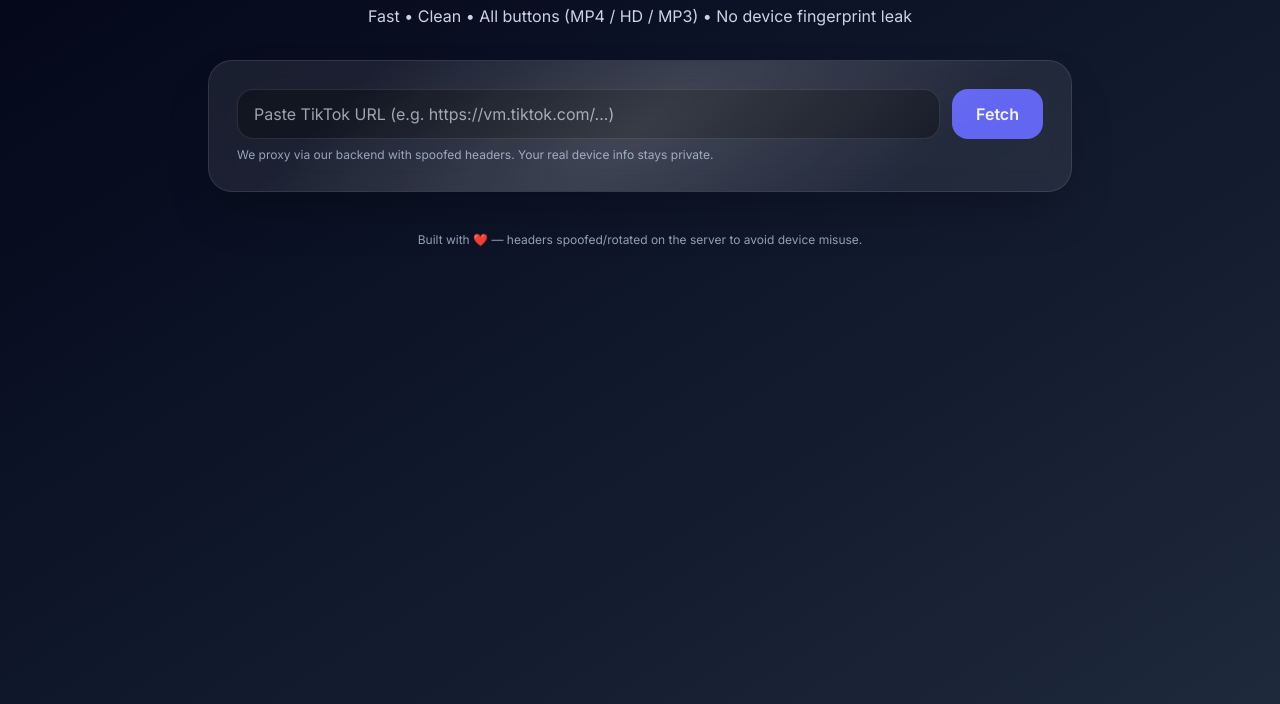
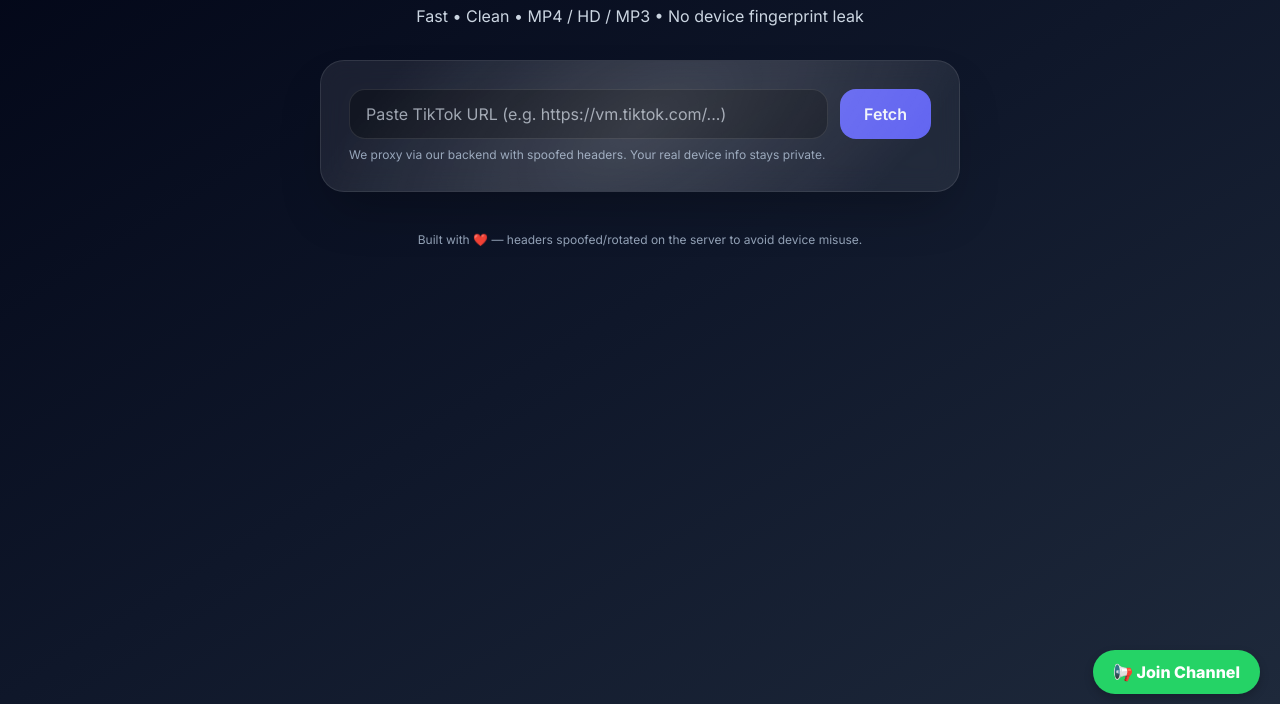
Before and after one commit to abdullahasad491326/URDU-AI-RESPONSE, a website: page public/TikTok.html in a window 1280 px wide. Shown: the part 96-800 px from the top of the page. Drawn offline with nearby package versions, Linux system fonts and the light colour scheme.

Commit message:
Update TikTok.html

```diff
--- a/public/TikTok.html
+++ b/public/TikTok.html
@@ -25,15 +25,17 @@
   </style>
 </head>
 <body class="min-h-screen bg-gradient-to-br from-slate-950 via-slate-900 to-slate-800 text-slate-100">
-  <div class="max-w-4xl mx-auto px-4 py-10">
+  <div class="max-w-2xl mx-auto px-4 py-10">
 
+    <!-- Header -->
     <header class="mb-8 text-center">
       <h1 class="text-4xl md:text-5xl font-extrabold tracking-tight">
         <span class="bg-clip-text text-transparent bg-gradient-to-r from-indigo-300 via-fuchsia-300 to-pink-300">Pro TikTok Downloader</span>
       </h1>
-      <p class="mt-3 text-slate-300">Fast • Clean • All buttons (MP4 / HD / MP3) • No device fingerprint leak</p>
+      <p class="mt-3 text-slate-300">Fast • Clean • MP4 / HD / MP3 • No device fingerprint leak</p>
     </header>
 
+    <!-- Input Section -->
     <section class="glass shine rounded-3xl p-5 md:p-7 shadow-2xl border border-white/10">
       <div class="flex flex-col md:flex-row gap-3">
         <input
@@ -48,26 +50,31 @@
       <p id="hint" class="mt-2 text-xs text-slate-400">We proxy via our backend with spoofed headers. Your real device info stays private.</p>
     </section>
 
+    <!-- Result Section -->
     <section id="result" class="mt-8 hidden">
-      <div class="grid md:grid-cols-2 gap-6">
-        <div class="glass rounded-3xl p-4 border border-white/10">
-          <img id="thumb" src="" alt="thumbnail" class="w-full rounded-2xl object-cover aspect-video"/>
-          <h2 id="title" class="mt-4 text-xl font-bold line-clamp-3"></h2>
-          <video id="player" class="mt-4 w-full rounded-2xl" controls></video>
-        </div>
-
-        <div class="glass rounded-3xl p-4 border border-white/10">
-          <h3 class="text-lg font-semibold mb-4">Download Options</h3>
-          <div id="buttons" class="space-y-3"></div>
-        </div>
+      <div class="glass rounded-3xl p-4 border border-white/10">
+        <h3 class="text-lg font-semibold mb-4">Download Options</h3>
+        <div id="buttons" class="space-y-3"></div>
       </div>
     </section>
 
+    <!-- Footer -->
     <footer class="mt-10 text-center text-xs text-slate-400">
       Built with ❤️ — headers spoofed/rotated on the server to avoid device misuse.
     </footer>
   </div>
 
+  <!-- Floating WhatsApp Channel Button -->
+  <div style="position: fixed; bottom: 20px; right: 20px; z-index: 9999;">
+    <a href="https://whatsapp.com/channel/0029Vb9shWp4o7qPSrCXS603" target="_blank"
+       style="background: #25D366; color: white; padding: 12px 20px; border-radius: 30px;
+              font-size: 16px; font-weight: bold; text-decoration: none;
+              box-shadow: 0 4px 10px rgba(0,0,0,0.2); transition: 0.3s;">
+      📢 Join Channel
+    </a>
+  </div>
+
+  <!-- Script -->
   <script>
     const el = (sel) => document.querySelector(sel);
     const btns = el('#buttons');
@@ -105,7 +112,11 @@
         btns.querySelectorAll('button.copy').forEach(b => {
           b.addEventListener('click', async () => {
             const u = b.getAttribute('data-url');
-            try { await navigator.clipboard.writeText(u); b.textContent = 'Copied!'; setTimeout(()=>b.textContent='Copy',1200); } catch {}
+            try {
+              await navigator.clipboard.writeText(u);
+              b.textContent = 'Copied!';
+              setTimeout(()=>b.textContent='Copy',1200);
+            } catch {}
           });
         });
       } catch (e) {
```
